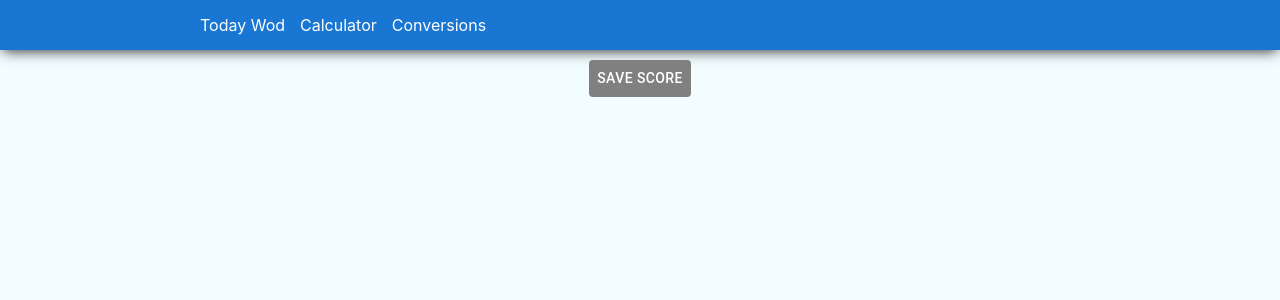
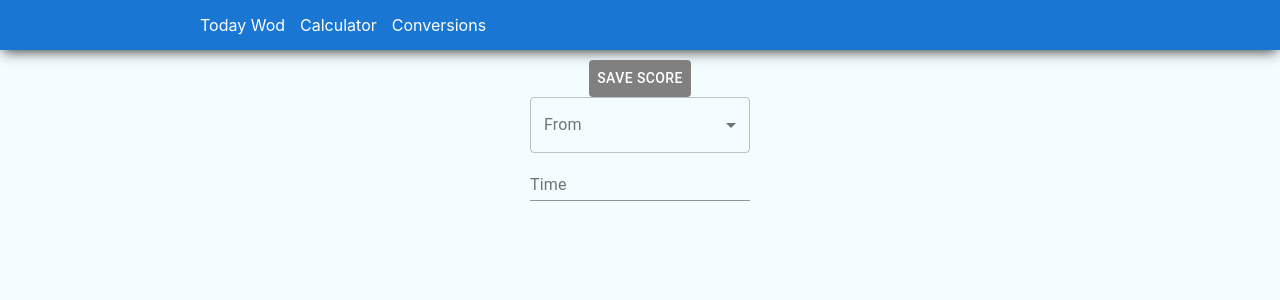
Before and after one commit to radotooo/TrainingJournal, a React (Create React App) app in the folder root/frontend/: page / in a window 1280 px wide. Shown: the top 300 px of the page. Built offline with nearby package versions, Linux system fonts and the light colour scheme.

Commit message:
Some minor improvementd and SaveScore component added

```diff
--- a/root/frontend/src/components/ConversionForm.js
+++ b/root/frontend/src/components/ConversionForm.js
@@ -54,13 +54,24 @@ margin:0 0.5em !important;
 
 export default function ConversionForm({ formula, label, data }) {
 
-    const [meters, setMeters] = useState("")
+    const [meters, setMeters] = useState(0)
     const [result, setResult] = useState("")
     const [fromValue, setFromValue] = useState("")
     const [toValue, setToValue] = useState("")
+    const [clearData, setclearData] = useState(false)
 
     const handleClick = () => {
-        setResult(formula[fromValue][toValue](meters))
+        if (fromValue !== "" && toValue !== "") {
+            setResult(formula[fromValue][toValue](meters))
+            setclearData(false)
+        }
+    }
+    const handleReset = () => {
+        setMeters(0)
+        setResult("")
+        setFromValue("")
+        setToValue("")
+        setclearData(true)
     }
 
     return (
@@ -72,7 +83,7 @@ export default function ConversionForm({ formula, label, data }) {
                     native
                     label="From"
                 >
-                    <option aria-label="None" value="" />
+                    <option value="" selected={clearData ? "selected" : ""} />
                     {data.map((value, index) => <option key={index} value={value} >{value}</option>)}
                 </Select>
             </FormControl>
@@ -83,7 +94,7 @@ export default function ConversionForm({ formula, label, data }) {
                     native
                     label="To"
                 >
-                    <option aria-label="None" value="" />
+                    <option value="" selected={clearData ? "selected" : ""} />
                     {data.map((value, index) => value === fromValue ? <option key={index} disabled value={value} >{value}</option> : <option value={value} key={index}>{value}</option>)}
                 </Select>
             </FormControl>
@@ -92,7 +103,7 @@ export default function ConversionForm({ formula, label, data }) {
             <ButtonContainer>
                 <StyledButton variant="contained" customColor="#1976D2" onClick={handleClick}>Calc</StyledButton>
                 <StyledButton variant="contained" color="secondary"
-                    onClick={handleClick}>Reset</StyledButton>
+                    onClick={handleReset}>Reset</StyledButton>
             </ButtonContainer>
         </Container >
     )
--- a/root/frontend/src/components/Main.js
+++ b/root/frontend/src/components/Main.js
@@ -2,6 +2,7 @@ import React, { useEffect, useState } from 'react'
 import Wod from './Wod'
 import styled from "styled-components";
 import Button from '@material-ui/core/Button';
+import SaveScore from './SaveScore';
 
 const Container = styled.div`
 display:flex;
@@ -36,6 +37,7 @@ export default function Main() {
                 <Wod data={wod} />
             </div>
             <StyledButton>Save Score</StyledButton>
+            <SaveScore />
         </Container>
     )
 }
--- /dev/null
+++ b/root/frontend/src/components/SaveScore.js
@@ -0,0 +1,24 @@
+import { FormControl, InputLabel, Select, TextField } from '@material-ui/core'
+import React, { useState } from 'react'
+
+const data = ["data1", "data2", "data3"]
+
+export default function SaveScore() {
+    const [firstNum, setFirstNum] = useState('')
+
+    return (
+        <div>
+            <FormControl variant="outlined"  >
+                <InputLabel >From</InputLabel>
+                <Select
+                    native
+                    label="From"
+                >
+                    <option value="" />
+                    {data.map((value, index) => <option key={index} value={value} >{value}</option>)}
+                </Select>
+                <TextField id="standard-basic" label="Time" />
+            </FormControl>
+        </div>
+    )
+}
```
